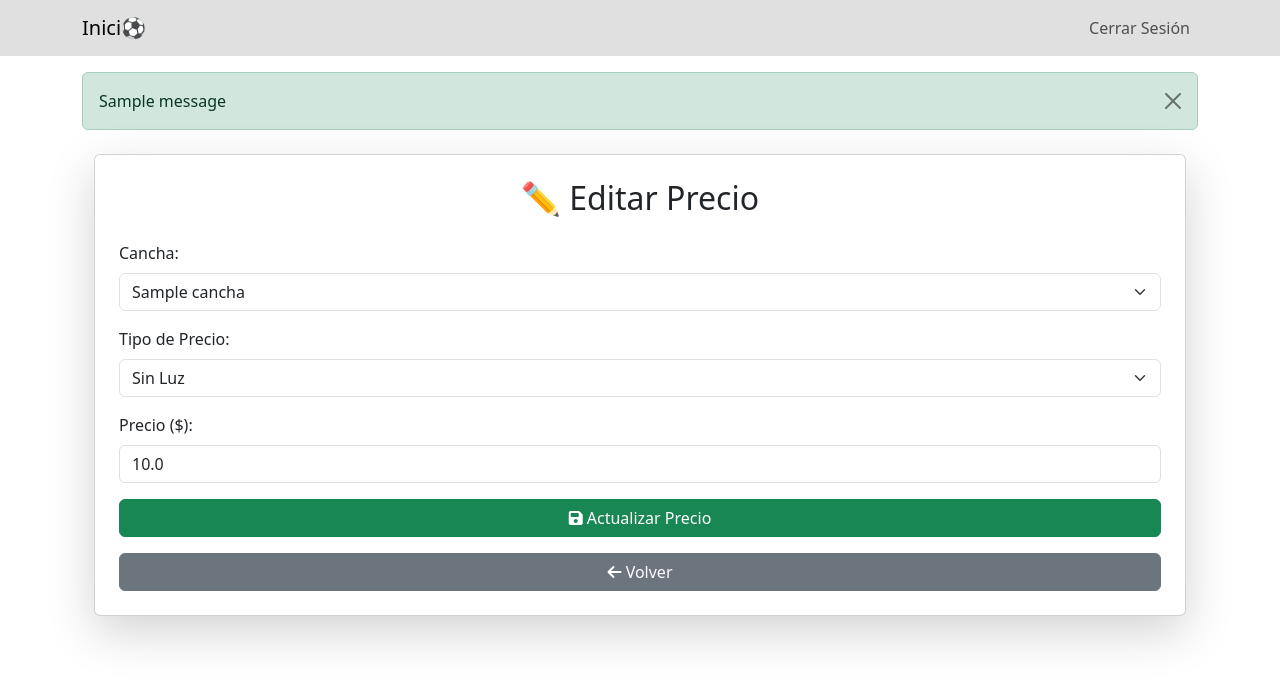
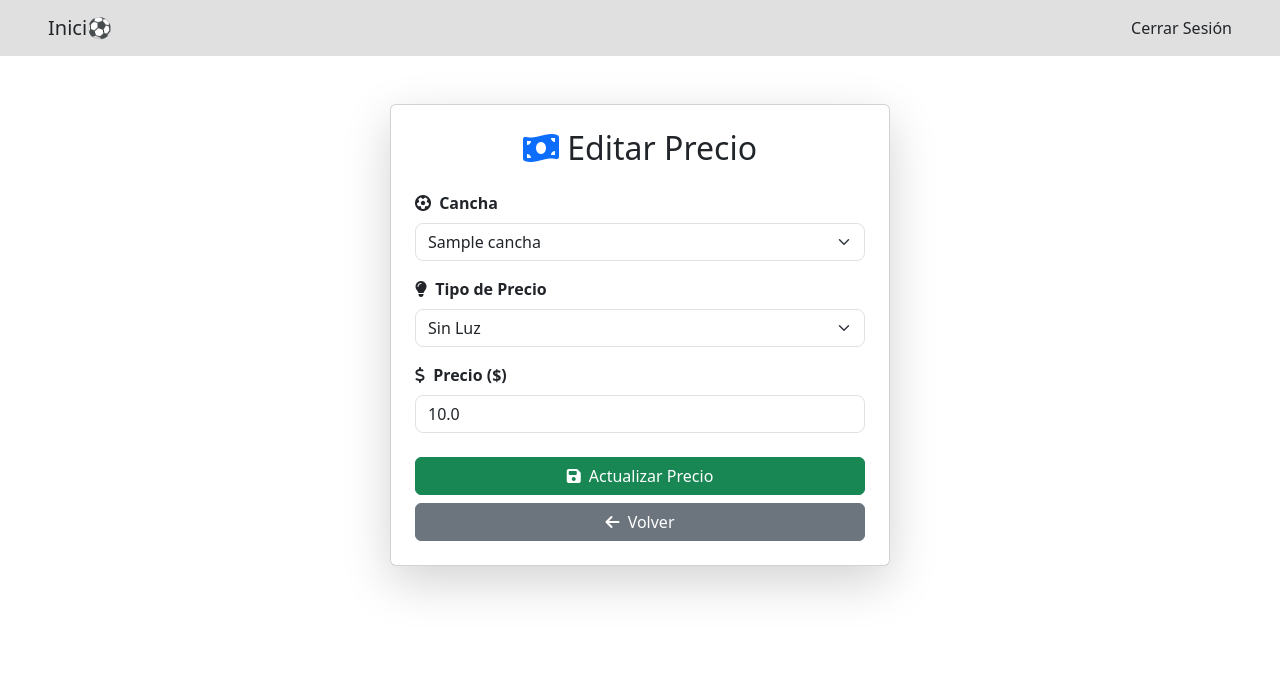
Before and after one commit to dariorodr/Segundo-proyecto, a Flask app: page /editar-precio/10 in a window 1280 px wide. Shown: the top 684 px of the page. Run offline with Flask 3, Linux system fonts and the light colour scheme; a user stored in the database is signed in; tables that the repository leaves empty hold one stand-in row (values such as "Sample post"); one stand-in notice (Sample message) is shown.

Commit message:
ultimando y corrigiendo detalles

```diff
--- a/app/app.py
+++ b/app/app.py
@@ -8,7 +8,7 @@
 import logging
 
 app = Flask(__name__)
-app.config['SQLALCHEMY_DATABASE_URI'] = 'mysql+pymysql://root:sarandeameelcabezudo@localhost/proyecto_cancha_2'
+app.config['SQLALCHEMY_DATABASE_URI'] = 'mysql+pymysql://root:876543210@localhost/proyecto_cancha_2'
 app.config['SQLALCHEMY_TRACK_MODIFICATIONS'] = False
 app.config['SECRET_KEY'] = 'mi_clave_secreta_12345'
 
@@ -63,9 +63,9 @@
 @login_required
 def logout():
     logout_user()
-    flash('Sesión cerrada correctamente', 'success')
+    flash('Sesión cerrada correctamente', 'success')  # Solo este mensaje
     return redirect(url_for('login'))
-
+# Rutas
 
 @app.route('/')
 def index():
--- a/app/models.py
+++ b/app/models.py
@@ -1,9 +1,7 @@
 from flask_sqlalchemy import SQLAlchemy
 from flask_login import UserMixin
 
-# Inicializar SQLAlchemy aquí
 db = SQLAlchemy()
-
 
 class Turno(db.Model):
     __tablename__ = 'turnos'
--- a/app/templates/admin_Index.html
+++ b/app/templates/admin_Index.html
@@ -4,8 +4,8 @@
 <div class="container mt-5">
     <div class="card shadow-lg p-4 text-center">
         <h2 class="mb-4"> Panel de Gestión Administrativa</h2>
+        <div class="row">
 
-        <div class="row">
             <!-- Configuración de Precios -->
             <div class="col-md-4 mb-3">
                 <a href="{{ url_for('configurar_precios') }}" class="btn btn-primary w-100 py-3">
--- a/app/templates/base.html
+++ b/app/templates/base.html
@@ -7,15 +7,16 @@
     <link rel="stylesheet" href="https://cdnjs.cloudflare.com/ajax/libs/font-awesome/6.4.2/css/all.min.css">
 </head>
 <body>
-    <nav class="navbar navbar-expand-lg navbar-light" style="background-color: #e0e0e0;">
-        <div class="container">
-            <a class="navbar-brand" href="{{ url_for('index') }}">Inici⚽</a>
-            <div class="navbar-nav">
+    <nav class="navbar navbar-light" style="background-color: #e0e0e0;">
+        <div class="container-fluid px-5">
+            <a class="navbar-brand text-dark" href="{{ url_for('index') }}">Inici⚽</a>
+
+            <div class="navbar-nav ms-auto {% if not current_user.is_authenticated %}d-flex flex-row gap-3{% endif %}">
                 {% if current_user.is_authenticated %}
-                    <a class="nav-link" href="{{ url_for('logout') }}">Cerrar Sesión</a>
+                    <a class="nav-link text-dark" href="{{ url_for('logout') }}">Cerrar Sesión</a>
                 {% else %}
-                    <a class="nav-link" href="{{ url_for('login') }}">Iniciar Sesión</a>
-                    <a class="nav-link" href="{{ url_for('register') }}">Registrarse</a>
+                    <a class="nav-link text-dark" href="{{ url_for('login') }}">Iniciar Sesión</a>
+                    <a class="nav-link text-dark" href="{{ url_for('register') }}">Registrarse</a>
                 {% endif %}
             </div>
         </div>
@@ -24,7 +25,7 @@
         {% with messages = get_flashed_messages(with_categories=true) %}
             {% if messages %}
                 {% for category, message in messages %}
-                    <div class="alert alert-{{ category }} alert-dismissible fade show mt-3" role="alert">
+                    <div class="alert alert-{{ category }} alert-dismissible fade show" role="alert">
                         {{ message }}
                         <button type="button" class="btn-close" data-bs-dismiss="alert" aria-label="Close"></button>
                     </div>
@@ -34,5 +35,17 @@
         {% block content %}{% endblock %}
     </div>
     <script src="https://cdn.jsdelivr.net/npm/bootstrap@5.3.0/dist/js/bootstrap.bundle.min.js"></script>
+    <script>
+        // Cerrar todas las alertas automáticamente después de 3 segundos
+        document.addEventListener('DOMContentLoaded', function () {
+            const alerts = document.querySelectorAll('.alert-dismissible');
+            alerts.forEach(function (alert) {
+                setTimeout(function () {
+                    const bsAlert = new bootstrap.Alert(alert);
+                    bsAlert.close();
+                }, 3000);
+            });
+        });
+    </script>
 </body>
 </html>
--- a/app/templates/configurar_precios.html
+++ b/app/templates/configurar_precios.html
@@ -2,9 +2,9 @@
 
 {% block content %}
 <div class="container mt-4">
-
     <h1 class="text-center mb-4"> Gestión de Precios</h1>
     <div class="card shadow-lg p-4">
+        <!-- Tabla de lista de precios -->
         <h3 class="mb-3">📋 Lista de Precios</h3>
         <table class="table table-bordered table-hover">
             <thead class="table-dark">
@@ -24,7 +24,7 @@
                     <td>{{ precio.TipoPrecio }}</td>
                     <td>${{ precio.Precio }}</td>
                     <td>
-
+                        <!-- Botones -->
                         <a href="{{ url_for('editar_precio', precio_id=precio.PrecioID) }}" class="btn btn-warning btn-sm">
                             <i class="fas fa-edit"></i> Editar
                         </a>
@@ -43,6 +43,7 @@
 
     <div class="card shadow-lg p-4 mt-4">
         <h3 class="mb-3">➕ Agregar Nuevo Precio</h3>
+        <!-- Formulario para agregar nuevo precio -->
         <form method="POST" action="{{ url_for('configurar_precios') }}">
             <div class="row mb-3">
 
@@ -65,6 +66,7 @@
                 </div>
             </div>
 
+            <!-- Botones -->
             <button type="submit" class="btn btn-primary w-100">
                 <i class="fas fa-plus"></i> Agregar Precio
             </button>
--- a/app/templates/editar_precio.html
+++ b/app/templates/editar_precio.html
@@ -1,14 +1,19 @@
 {% extends "base.html" %}
 
 {% block content %}
-<div class="container mt-4">
-    <div class="card shadow-lg p-4">
-        <h2 class="text-center mb-4">✏️ Editar Precio</h2>
+<div class="container mt-5">
+    <div class="card shadow-lg p-4 mx-auto" style="max-width: 500px;">
+        <h2 class="text-center mb-4">
+            <i class="fas fa-money-bill-wave text-primary"></i> Editar Precio
+        </h2>
 
+        <!-- Campos de editar precio -->
         <form method="POST">
             <div class="mb-3">
-                <label for="cancha_id" class="form-label">Cancha:</label>
-                <select name="cancha_id" class="form-select" required>
+                <label for="cancha_id" class="form-label fw-bold">
+                    <i class="fas fa-futbol me-1"></i> Cancha
+                </label>
+                <select name="cancha_id" id="cancha_id" class="form-select rounded-3" required>
                     {% for cancha in canchas %}
                     <option value="{{ cancha.CanchaID }}" {% if cancha.CanchaID == precio.CanchaID %}selected{% endif %}>
                         {{ cancha.NombreCancha }}
@@ -18,28 +23,32 @@
             </div>
 
             <div class="mb-3">
-                <label for="tipo_precio" class="form-label">Tipo de Precio:</label>
-                <select name="tipo_precio" class="form-select" required>
+                <label for="tipo_precio" class="form-label fw-bold">
+                    <i class="fas fa-lightbulb me-1"></i> Tipo de Precio
+                </label>
+                <select name="tipo_precio" id="tipo_precio" class="form-select rounded-3" required>
                     <option value="SinLuz" {% if precio.TipoPrecio == "SinLuz" %}selected{% endif %}>Sin Luz</option>
                     <option value="ConLuz" {% if precio.TipoPrecio == "ConLuz" %}selected{% endif %}>Con Luz</option>
                 </select>
             </div>
 
-            <div class="mb-3">
-                <label for="precio" class="form-label">Precio ($):</label>
-                <input type="number" step="0.01" name="precio" value="{{ precio.Precio }}" class="form-control" required>
+            <div class="mb-4">
+                <label for="precio" class="form-label fw-bold">
+                    <i class="fas fa-dollar-sign me-1"></i> Precio ($)
+                </label>
+                <input type="number" step="0.01" name="precio" id="precio" value="{{ precio.Precio }}" class="form-control rounded-3" required>
             </div>
 
-            <button type="submit" class="btn btn-success w-100">
-                <i class="fas fa-save"></i> Actualizar Precio
-            </button>
+            <!-- Botones -->
+            <div class="d-grid gap-2">
+                <button type="submit" class="btn btn-success">
+                    <i class="fas fa-save me-1"></i> Actualizar Precio
+                </button>
+                <a href="{{ url_for('configurar_precios') }}" class="btn btn-secondary">
+                    <i class="fas fa-arrow-left me-1"></i> Volver
+                </a>
+            </div>
         </form>
-
-        <a href="{{ url_for('configurar_precios') }}" class="btn btn-secondary mt-3 w-100">
-            <i class="fas fa-arrow-left"></i> Volver
-        </a>
     </div>
 </div>
-
-<link rel="stylesheet" href="https://cdnjs.cloudflare.com/ajax/libs/font-awesome/6.4.2/css/all.min.css">
 {% endblock %}
--- a/app/templates/reporte_rec.html
+++ b/app/templates/reporte_rec.html
@@ -7,6 +7,7 @@
     <div class="card shadow-sm p-4 rounded-3">
         <h4 class="text-center mb-4 text-muted"><i class="fas fa-filter me-2"></i>Filtros de Recaudación</h4>
         <form method="GET" action="{{ url_for('reporte_recaudacion') }}" class="row g-3">
+
             <!-- Filtrar por Cancha -->
             <div class="col-12 col-md-3">
                 <label for="cancha_id" class="form-label fw-bold text-secondary">Cancha</label>
@@ -63,7 +64,7 @@
             <div class="row mt-4 d-flex justify-content-center">
                 <div class="col-6 col-md-4">
                     <button type="submit" class="btn btn-primary w-100 shadow-sm">
-                        <i class="fas fa-search me-2"></i>Filtrar
+                        <i class="fas fa-search me-2"></i>Buscar
                     </button>
                 </div>
                 <div class="col-6 col-md-4">
@@ -76,7 +77,8 @@
     </div>
 </div>
 
-<!-- TARJETA DE RECAUDACIÓN (sin cambios, solo para contexto) -->
+<!-- Tarjeta de recaudación -->
+
 <div class="container mt-4">
     <div class="card shadow-lg p-4">
         <h2 class="text-center mb-4">💰 Reporte de Recaudación</h2>
--- a/app/templates/reservar_turnos.html
+++ b/app/templates/reservar_turnos.html
@@ -4,6 +4,8 @@
 <div class="container mt-4">
     <div class="card shadow-lg p-4">
         <h2 class="text-center mb-4">📅 Reservación de Turnos</h2>
+
+        <!-- Campos de datos de reserva-->
 
         <form method="POST" action="{{ url_for('reservar_turnos_formulario') }}">
             <div class="mb-3">
@@ -46,6 +48,8 @@
                 <input type="time" id="hora_reserva" name="hora_reserva" class="form-control" required>
             </div>
 
+            <!-- Botón -->
+
             <button type="submit" class="btn btn-primary w-100">
                 <i class="fas fa-calendar-check"></i> Reservar Turno
             </button>
--- a/app/templates/turnos.html
+++ b/app/templates/turnos.html
@@ -146,9 +146,9 @@
             <td>{{ turno[3] }}</td> <!-- Cliente -->
             <td>{{ turno[4] }}</td> <!-- CanchaID -->
             <td>{{ turno[8] }}</td> <!-- Tipo de Cancha -->
-            <td>{{ turno[9] }}</td> <!-- HorasSolicitadas -->
-            <td>{{ turno[5] }}</td> <!-- DiaDeReserva -->
-            <td>{{ turno[6] }}</td> <!-- HoraDeReserva -->
+            <td>{{ turno[9] }}</td> <!-- Capacidad -->
+            <td>{{ turno[5] }}</td> <!-- HorasSolicitadas -->
+            <td>{{ turno[6] }}</td> <!-- DiaDeReserva -->
             <td>{{ turno[7] }}</td> <!-- HoraDeReserva -->
 
             <td>
```
Also changed, not shown: app/templates/editar_cancha.html (+27 -13 lines), app/templates/login.html (+21 -1 lines), app/templates/precios.html (deleted, +0 -24 lines), app/templates/register.html (+21 -1 lines).
